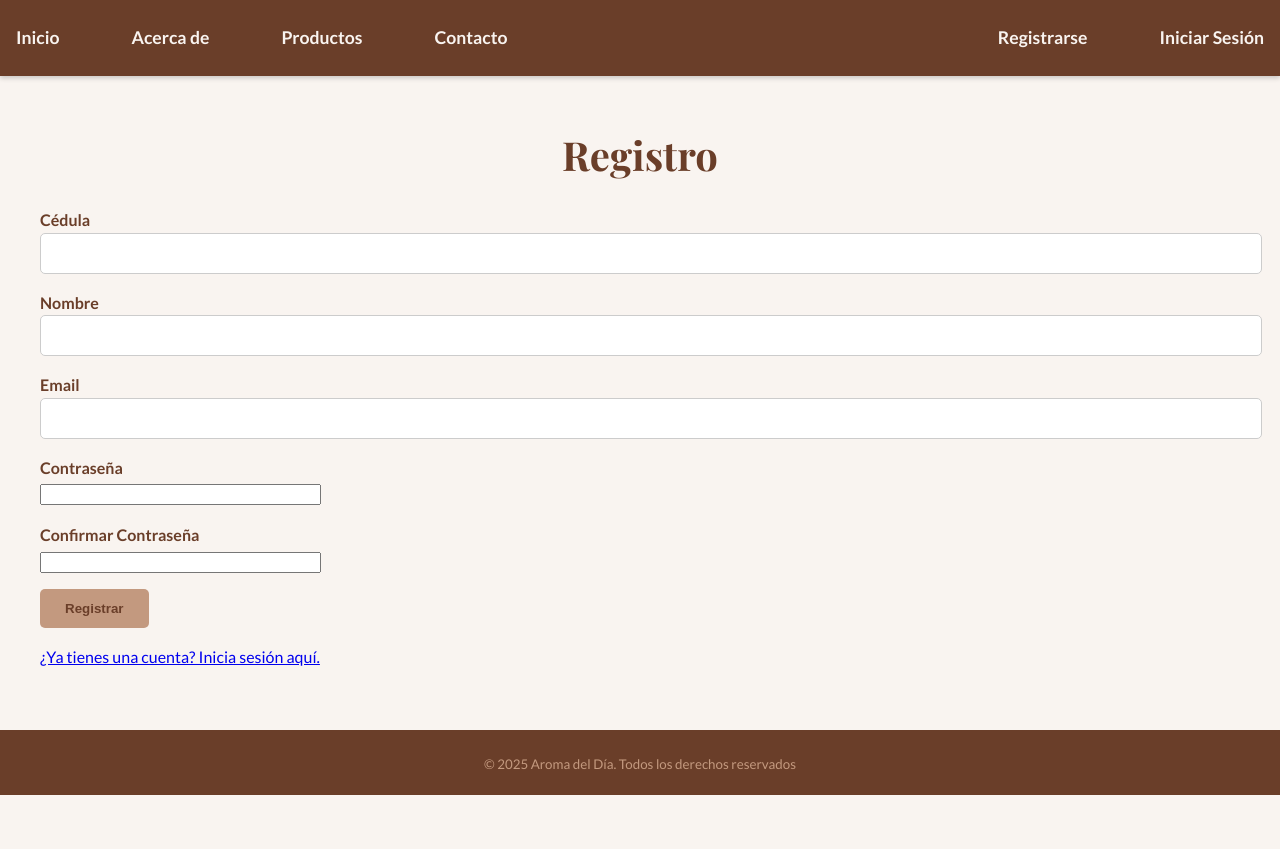
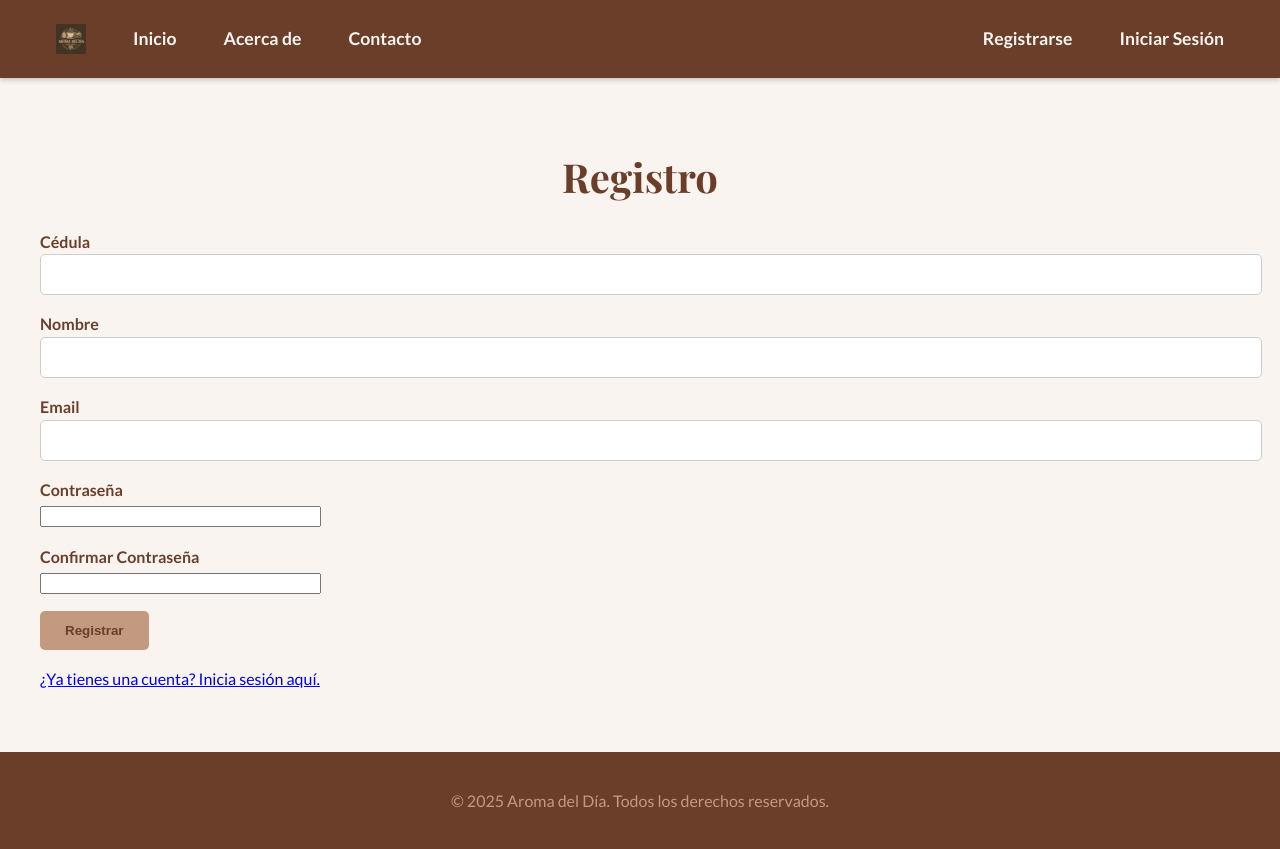
Before and after one commit to JaimeFc/Cafeteria, a Flask app: page /registro in a window 1280 px wide. Before the commit the page ends 795 px from the top, so only its background shows below. Run offline with Flask 3, Linux system fonts and the light colour scheme.

Commit message:
Ultima Actualizacion semana 15

```diff
--- a/app.py
+++ b/app.py
@@ -100,20 +100,73 @@ def logout():
     flash('Has cerrado sesión.', 'info')
     return redirect(url_for('index'))
 
-# Listar productos
+
+# Listar productos con búsqueda dinámica
 @app.route('/productos')
 @login_required
 def listar_productos():
+    # Obtener el término de búsqueda (q) y el criterio (criterio)
     q = request.args.get('q', '').strip()
+    criterio = request.args.get('criterio', 'nombre') # Valor por defecto: 'nombre'
+
     conn = conexion()
-    cur = conn.cursor(dictionary=True)
+    cursor = conn.cursor(dictionary=True)
+
+    # 1. Definir la consulta base (JOIN para traer el nombre de la categoría)
+    query = """
+    SELECT
+        p.ID_Producto AS id,
+        p.Nombre AS nombre,
+        p.Cantidad AS cantidad,
+        p.precio,
+        c.NombreCategoria AS categoria_nombre
+    FROM productos p
+    LEFT JOIN categorias c ON p.ID_Categoria = c.ID_Categoria
+    """
+
+    params = ()
+
+    # 2. Construir la cláusula WHERE basada en el criterio seleccionado
     if q:
-        cur.execute("SELECT ID_Producto AS id, Nombre AS nombre, Cantidad AS cantidad, precio FROM productos WHERE Nombre LIKE %s", (f"%{q}%",))
+        q_like = f"%{q}%" # Para búsquedas parciales (LIKE)
+
+        if criterio == 'id' and q.isdigit():
+            # Búsqueda por ID (debe ser un número)
+            query += " WHERE p.ID_Producto = %s"
+            params = (q,)
+
+        elif criterio == 'categoria':
+            # Búsqueda por Nombre de Categoría
+            query += " WHERE c.NombreCategoria LIKE %s"
+            params = (q_like,)
+
+        elif criterio == 'nombre': # Incluye cualquier otro valor no esperado como 'nombre'
+            # Búsqueda por Nombre de Producto (la opción por defecto)
+            query += " WHERE p.Nombre LIKE %s"
+            params = (q_like,)
+
+        else:
+            # Si el criterio es ID pero el valor no es número, o hay un criterio inválido
+            flash('Búsqueda inválida. Asegúrese de usar un número para buscar por ID.', 'warning')
+            q = '' # Limpiamos q para que liste todos sin error
+
+    # 3. Ejecutar la consulta
+    if q or not params: # Ejecuta siempre, incluso si q está vacío (para listar todo)
+        cursor.execute(query, params)
+        productos = cursor.fetchall()
     else:
-        cur.execute("SELECT ID_Producto AS id, Nombre AS nombre, Cantidad AS cantidad, precio FROM productos")
-    productos = cur.fetchall()
+        # En caso de búsqueda inválida que no ejecutó la consulta
+        productos = []
+
     cerrar_conexion(conn)
-    return render_template('products/list.html', title='Productos', productos=productos, q=q)
+
+    # MODIFICACIÓN: Pasamos el criterio de búsqueda a la plantilla
+    return render_template('products/list.html',
+                           title='Productos',
+                           productos=productos,
+                           q=q,
+                           criterio=criterio)
+
 
 # Crear producto
 @app.route('/productos/nuevo', methods=['GET', 'POST'])
@@ -124,9 +177,14 @@ def crear_producto():
         conn = conexion()
         try:
             cur = conn.cursor()
+
+            # Nuevo: obtener el ID de la categoría del formulario
+            id_categoria = form.categoria.data
+
+            # Modificado: la consulta INSERT ahora incluye 'ID_Categoria'
             cur.execute(
-                "INSERT INTO productos (Nombre, Cantidad, precio) VALUES (%s, %s, %s)",
-                (form.nombre.data, form.cantidad.data, float(form.precio.data))
+                "INSERT INTO productos (Nombre, Cantidad, precio, ID_Categoria) VALUES (%s, %s, %s, %s)",
+                (form.nombre.data, form.cantidad.data, float(form.precio.data), id_categoria)
             )
             conn.commit()
             flash('Producto agregado correctamente.', 'success')
@@ -144,27 +202,39 @@ def crear_producto():
 def editar_producto(pid):
     conn = conexion()
     cursor = conn.cursor(dictionary=True)
-    cursor.execute("SELECT ID_Producto AS id, Nombre AS nombre, Cantidad AS cantidad, precio FROM productos WHERE ID_Producto = %s", (pid,))
+
+    # 1. MODIFICACIÓN: Incluir ID_Categoria en la consulta SELECT
+    cursor.execute("SELECT ID_Producto AS id, Nombre AS nombre, Cantidad AS cantidad, precio, ID_Categoria FROM productos WHERE ID_Producto = %s", (pid,))
     prod = cursor.fetchone()
+
     if not prod:
         cerrar_conexion(conn)
         return "Producto no encontrado", 404
 
-    form = ProductoForm(data={'nombre': prod['nombre'], 'cantidad': prod['cantidad'], 'precio': prod['precio']})
+    # 2. MODIFICACIÓN: Inicializar el formulario con los datos, incluyendo la categoría
+    # Es crucial pasar ID_Categoria como string (str()) porque los valores de SelectField son strings.
+    form = ProductoForm(data={'nombre': prod['nombre'],
+                              'cantidad': prod['cantidad'],
+                              'precio': prod['precio'],
+                              'categoria': str(prod['ID_Categoria'])})
 
     if form.validate_on_submit():
         nombre = form.nombre.data.strip()
         cantidad = form.cantidad.data
         precio = form.precio.data
+        # Nuevo: obtener el ID de la categoría del formulario
+        id_categoria = form.categoria.data
+
         try:
-            cursor.execute("UPDATE productos SET Nombre=%s, Cantidad=%s, precio=%s WHERE ID_Producto=%s",
-                           (nombre, cantidad, precio, pid))
+            # 3. MODIFICACIÓN: Incluir ID_Categoria en la consulta UPDATE
+            cursor.execute("UPDATE productos SET Nombre=%s, Cantidad=%s, precio=%s, ID_Categoria=%s WHERE ID_Producto=%s",
+                           (nombre, cantidad, precio, id_categoria, pid))
             conn.commit()
             flash('Producto actualizado correctamente.', 'success')
             return redirect(url_for('listar_productos'))
         except Exception as e:
             conn.rollback()
-            form.nombre.errors.append('Error al actualizar el producto. Puede que ya exista otro con ese nombre.')
+            form.nombre.errors.append('Error al actualizar el producto. Puede que ya exista otro con ese nombre o problema de categoría: ' + str(e))
         finally:
             cerrar_conexion(conn)
 
--- a/conexion/conexion.py
+++ b/conexion/conexion.py
@@ -1,3 +1,5 @@
+#carpeta conexion
+#conexion.py
 # clase de conexion directa sin sqlalchemy
 import mysql.connector
 from mysql.connector import Error
--- a/forms.py
+++ b/forms.py
@@ -1,6 +1,8 @@
 from flask_wtf import FlaskForm
-from wtforms import StringField, PasswordField, SubmitField
-from wtforms.validators import DataRequired, Email, EqualTo, Length, ValidationError
+from wtforms import StringField, PasswordField, SubmitField, SelectField
+# IMPORTANTE: Añadir los campos numéricos y el validador NumberRange
+from wtforms import IntegerField, DecimalField
+from wtforms.validators import DataRequired, Email, EqualTo, Length, ValidationError, NumberRange
 from conexion.conexion import conexion, cerrar_conexion
 
 # Este validador se utiliza para verificar que un campo no esté duplicado en la base de datos
@@ -25,9 +27,35 @@ def valida_email_no_duplicado():
     return _validador
 
 class ProductoForm(FlaskForm):
+    # Función para cargar las opciones de categorías desde la BD
+    def cargar_categorias(self):
+        conn = conexion()
+        cursor = conn.cursor()
+        cursor.execute("SELECT ID_Categoria, NombreCategoria FROM categorias ORDER BY NombreCategoria")
+        choices = [(str(row[0]), row[1]) for row in cursor.fetchall()]
+        cerrar_conexion(conn)
+        choices.insert(0, ('', '--- Seleccione Categoría ---'))
+        return choices
+
+    def __init__(self, *args, **kwargs):
+        super().__init__(*args, **kwargs)
+        self.categoria.choices = self.cargar_categorias()
+
     nombre = StringField('Nombre', validators=[DataRequired(), Length(max=120)])
-    cantidad = StringField('Cantidad', validators=[DataRequired(), Length(max=120)])
-    precio = StringField('Precio', validators=[DataRequired(), Length(max=20)])
+
+    # MODIFICACIÓN CLAVE: IntegerField y NumberRange para cantidad
+    cantidad = IntegerField('Cantidad', validators=[
+        DataRequired('La cantidad es requerida.'),
+        NumberRange(min=0, message='La cantidad debe ser un número entero positivo o cero.')
+    ])
+
+    # MODIFICACIÓN CLAVE: DecimalField y NumberRange para precio
+    precio = DecimalField('Precio', validators=[
+        DataRequired('El precio es requerido.'),
+        NumberRange(min=0.01, message='El precio debe ser un valor positivo.')
+    ], places=2) # 'places=2' indica que acepta 2 decimales
+
+    categoria = SelectField('Categoría', validators=[DataRequired(message='Debe seleccionar una categoría.')])
     submit = SubmitField('Guardar')
 
 class RegistroForm(FlaskForm):
--- a/static/styles.css
+++ b/static/styles.css
@@ -316,3 +316,42 @@ table tbody tr:hover {
     color: #995c00;
     border: 1px solid #995c00;
 }
+
+
+.nav {
+    display: flex;
+    /* CAMBIO CLAVE: Usa flex-start para pegar todos los bloques al inicio (izquierda) */
+    justify-content: flex-start;
+    align-items: center; /* Centrado vertical */
+    max-width: 1200px;
+    margin: 0 auto;
+    padding: 0 20px;
+    gap: 30px; /* Incrementamos ligeramente este gap para separar el bloque principal del bloque de autenticación */
+}
+
+/* 2. Contenedor de la izquierda (Logo + Enlaces principales) */
+.nav-left {
+    display: flex;
+    align-items: center;
+    justify-content: flex-start;
+    gap: 15px;
+}
+
+/* 3. Contenedor de la derecha (Autenticación) */
+.nav-right {
+    /* Mantenemos el display flex aquí */
+    display: flex;
+    align-items: center;
+    gap: 15px;
+    /* Esta es una corrección importante: necesitas que el bloque de autenticación
+       esté empujado completamente a la derecha.
+       Añadimos 'margin-left: auto' al contenedor derecho. */
+    margin-left: auto;
+}
+
+/* 4. Estilo para el logotipo */
+.logo-link {
+    display: flex;
+    align-items: center;
+    padding: 0;
+}
--- a/templates/base.html
+++ b/templates/base.html
@@ -9,68 +9,57 @@
 <link rel="preconnect" href="https://fonts.gstatic.com" crossorigin>
 <link href="https://fonts.googleapis.com/css2?family=Lato:wght@400;700&family=Playfair+Display:wght@700&display=swap" rel="stylesheet">
 <link rel="stylesheet" href="{{ url_for('static', filename='styles.css') }}">
-<style>
-.flash-messages {
-list-style-type: none;
-padding: 10px;
-margin: 10px 0;
-border-radius: 5px;
-}
-.flash-success {
-background-color: #d4edda;
-color: #155724;
-border: 1px solid #c3e6cb;
-}
-.flash-danger {
-background-color: #f8d7da;
-color: #721c24;
-border: 1px solid #f5c6cb;
-}
-.flash-info {
-background-color: #d1ecf1;
-color: #0c5460;
-border: 1px solid #bee5eb;
-}
-</style>
-{% block extra_css %}{% endblock %}
 </head>
 <body>
+
 <header class="site-header">
 <nav class="nav">
+
+    <div class="nav-left">
+        <a href="{{ url_for('index') }}" class="logo-link">
+            <img src="{{ url_for('static', filename='logotipo.png') }}" alt="Logotipo Aroma del Día" class="logo" style="height: 30px;">
+        </a>
+
         <a href="{{ url_for('index') }}">Inicio</a>
         <a href="{{ url_for('about') }}">Acerca de</a>
-<a href="{{ url_for('listar_productos') }}">Productos</a>
-<a href="{{ url_for('contacto') }}">Contacto</a>
 
         {% if current_user.is_authenticated %}
-    <a href="{{ url_for('logout') }}" style="margin-left: auto;">Cerrar Sesión</a>
+        <a href="{{ url_for('listar_productos') }}">Productos</a>
+        {% endif %}
+
+        <a href="{{ url_for('contacto') }}">Contacto</a>
+    </div>
+
+    <div class="nav-right">
+        {% if current_user.is_authenticated %}
+            <a href="{{ url_for('logout') }}">Cerrar Sesión</a>
         {% else %}
-    <a href="{{ url_for('registro') }}" style="margin-left: auto;">Registrarse</a>
+            <a href="{{ url_for('registro') }}">Registrarse</a>
             <a href="{{ url_for('login') }}">Iniciar Sesión</a>
         {% endif %}
+    </div>
 
 </nav>
-
 </header>
 
-<main class="container">
+<div class="flash-container">
 {% with messages = get_flashed_messages(with_categories=true) %}
 {% if messages %}
-<ul class="flash-messages">
     {% for category, message in messages %}
-<li class="flash-{{ category }}">{{ message }}</li>
+    <div class="flash {{ category }}">{{ message }}</div>
     {% endfor %}
-</ul>
 {% endif %}
 {% endwith %}
+</div>
+
+
+<div class="container">
 {% block content %}{% endblock %}
-</main>
+</div>
 
 <footer class="site-footer">
-<small>© {{ 2025 }} Aroma del Día. Todos los derechos reservados</small>
+<p>&copy; {{ now().year }} Aroma del Día. Todos los derechos reservados.</p>
 </footer>
-
-{% block extra_js %}{% endblock %}
 
 </body>
 </html>
```
Also changed, not shown: templates/products/form.html (+24 -12 lines), templates/products/list.html (+12 -5 lines), static/logotipo.png (added). Lines whose indentation alone changed are shown as unchanged.
